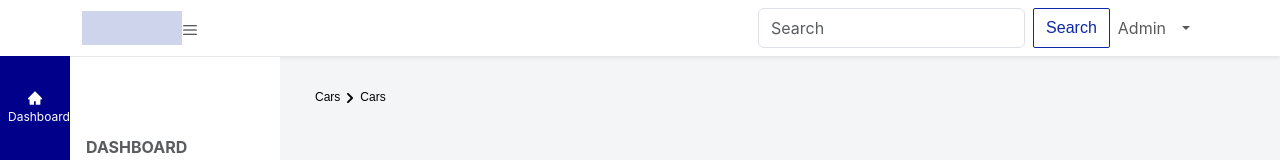
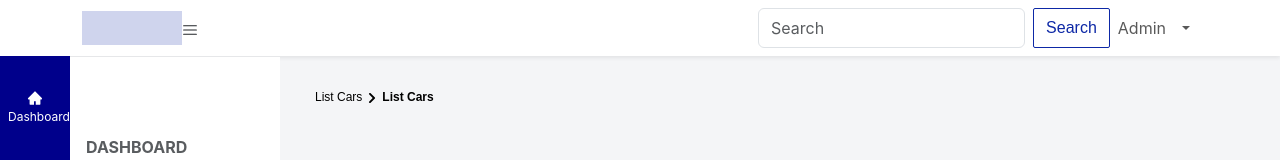
Before and after one commit to reipriantama/bcr-platinum-cms, a React (Create React App) app: page /cars in a window 1280 px wide. Shown: the top 160 px of the page. Built offline with nearby package versions, Linux system fonts and the light colour scheme; no server answers.

Commit message:
fix: memperbaiki breadcrumbs

```diff
--- a/package.json
+++ b/package.json
@@ -11,6 +11,7 @@
     "apexcharts": "^3.43.0",
     "axios": "^1.5.0",
     "bootstrap": "^5.3.2",
+    "crypto-js": "^4.2.0",
     "lodash": "^4.17.21",
     "moment": "^2.29.4",
     "msw": "^1.3.2",
--- a/src/components/BreadcrumbsFeature/BreadcrumbsFeature.jsx
+++ b/src/components/BreadcrumbsFeature/BreadcrumbsFeature.jsx
@@ -11,18 +11,33 @@ const BreadcrumbsFeature = () => {
     return str.charAt(0).toUpperCase() + str.slice(1);
   };
 
-  let currentLink = "";
+  const getPathName = () => {
+    const path = location.pathname;
+    if (path === "/dashboard") {
+      return "Dashboard";
+    } else if (path === "/cars") {
+      return "List Cars";
+    } else if (path === "/edit") {
+      return "Edit"
+    }
+    return capitalizeFirstLetter(
+      path
+        .split("/")
+        .filter((crumb) => crumb !== "")
+        .pop()
+    );
+  };
 
   const crumbs = location.pathname
     .split("/")
     .filter((crumb) => crumb !== "")
-    .map((crumb) => {
-      currentLink = +`/${crumb}`;
-      const capitalizedCrumb = capitalizeFirstLetter(crumb);
+    .map((crumb, index, arr) => {
+      const capitalizedCrumb =
+        index === arr.length - 1 ? getPathName() : capitalizeFirstLetter(crumb);
       return (
         <div key={crumb}>
           <Link
-            to={currentLink}
+            to={`/${crumb}`}
             style={{
               fontWeight: "300",
               lineHeight: "18px",
@@ -38,14 +53,16 @@ const BreadcrumbsFeature = () => {
 
   return (
     <div>
+      {location.pathname.startsWith("/cars/edit") ? null : (
         <div className={styles.breadcrumbsTitle}>
           <div>{crumbs}</div>
           <div>
             {" "}
             <FaChevronRight />{" "}
           </div>
-        {crumbs}
+          {getPathName()}
         </div>
+      )}
     </div>
   );
 };
```
Also changed, not shown: 2 other files (tests, documents, lock files or other folders). Lines whose indentation alone changed are shown as unchanged.
